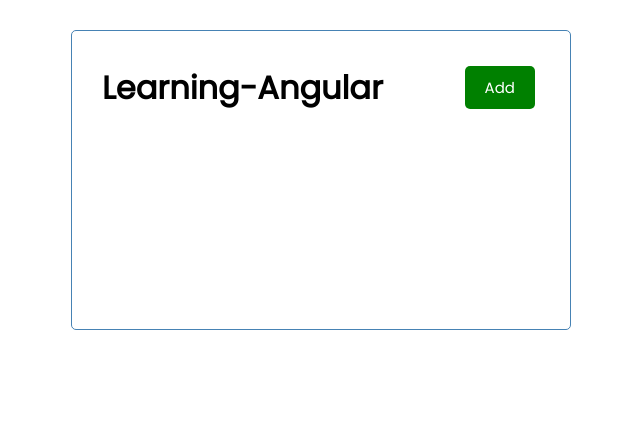
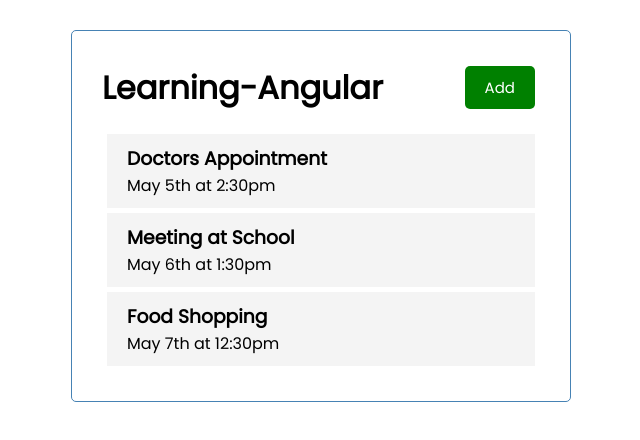
Before and after one commit to Alexander-Fransson/Learning_Angular, an Angular app in the folder Learning-Angular/: page / in a window 1280 px wide. Shown: the top 440 px of the page, without its empty margins (319-959 px from the left). Built offline with nearby package versions, Linux system fonts and the light colour scheme.

Commit message:
creating tasks

```diff
--- /dev/null
+++ b/Learning-Angular/src/app/Task.ts
@@ -0,0 +1,6 @@
+export interface Task {
+    id?: number;
+    text: string;
+    day: string;
+    reminder: boolean;
+}
--- a/Learning-Angular/src/app/app.component.html
+++ b/Learning-Angular/src/app/app.component.html
@@ -1,3 +1,4 @@
 <div class="container">
   <app-header></app-header>
+  <app-task></app-task>
 </div>
--- a/Learning-Angular/src/app/app.module.ts
+++ b/Learning-Angular/src/app/app.module.ts
@@ -4,12 +4,16 @@
 import { AppComponent } from './app.component';
 import { HeaderComponent } from './components/header/header.component';
 import { ButtonComponent } from './components/button/button.component';
+import { TaskComponent } from './components/task/task.component';
+import { TaskItemComponent } from './components/task-item/task-item.component';
 
 @NgModule({
   declarations: [
     AppComponent,
     HeaderComponent,
-    ButtonComponent
+    ButtonComponent,
+    TaskComponent,
+    TaskItemComponent
   ],
   imports: [
     BrowserModule
--- /dev/null
+++ b/Learning-Angular/src/app/components/task-item/task-item.component.css
@@ -0,0 +1,16 @@
+.task {
+    background: #f4f4f4;
+    margin: 5px;
+    padding: 10px 20px;
+    cursor: pointer;
+}
+
+.task.reminder {
+    border-left: 5px solid green;
+}
+
+.task h3 {
+    display: flex;
+    align-items: center;
+    justify-content: space-between;
+}
--- /dev/null
+++ b/Learning-Angular/src/app/components/task-item/task-item.component.html
@@ -0,0 +1,4 @@
+<div class="task">
+    <h3>{{task!.text}}</h3>
+    <p>{{task!.day}}</p>
+</div>
--- /dev/null
+++ b/Learning-Angular/src/app/components/task-item/task-item.component.ts
@@ -0,0 +1,17 @@
+import { Component, OnInit, Input } from '@angular/core';
+import { Task } from 'src/app/Task';
+
+@Component({
+  selector: 'app-task-item',
+  templateUrl: './task-item.component.html',
+  styleUrls: ['./task-item.component.css']
+})
+export class TaskItemComponent implements OnInit{
+  @Input() task?: Task;
+
+  constructor() {}
+
+  ngOnInit(): void {
+
+  }
+}
--- /dev/null
+++ b/Learning-Angular/src/app/components/task/task.component.html
@@ -0,0 +1,2 @@
+<app-task-item *ngFor="let task of tasks" [task]="task" >
+</app-task-item>
--- /dev/null
+++ b/Learning-Angular/src/app/components/task/task.component.ts
@@ -0,0 +1,20 @@
+import { Component, OnInit } from '@angular/core';
+import { Task } from 'src/app/Task';
+import { TASKS } from 'src/app/mock-tasks';
+
+@Component({
+  selector: 'app-task',
+  templateUrl: './task.component.html',
+  styleUrls: ['./task.component.css']
+})
+export class TaskComponent implements OnInit{
+
+  tasks: Task[] = TASKS;
+
+  constructor(){}
+
+  ngOnInit(): void {
+
+  }
+
+}
--- /dev/null
+++ b/Learning-Angular/src/app/mock-tasks.ts
@@ -0,0 +1,22 @@
+import { Task } from './Task';
+
+export const TASKS: Task[] = [
+  {
+    id: 1,
+    text: 'Doctors Appointment',
+    day: 'May 5th at 2:30pm',
+    reminder: true,
+  },
+  {
+    id: 2,
+    text: 'Meeting at School',
+    day: 'May 6th at 1:30pm',
+    reminder: true,
+  },
+  {
+    id: 3,
+    text: 'Food Shopping',
+    day: 'May 7th at 12:30pm',
+    reminder: false,
+  },
+];
```
Also changed, not shown: Learning-Angular/src/app/components/task/task.component.css (added), 2 other files (tests, documents, lock files or other folders).
